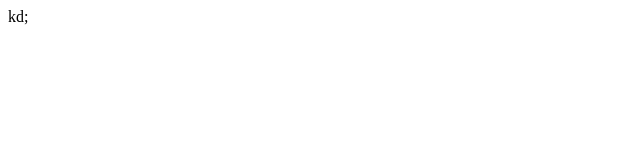
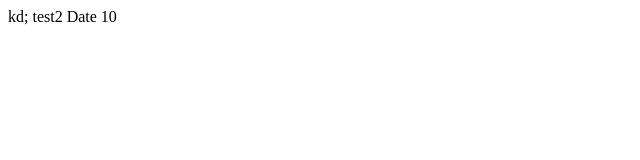
Before and after one commit to amnart28/amnart_32, a plain HTML site: page html/about.html in a window 1280 px wide. Shown: the full height of the page, 0-640 px from the left. Drawn offline with Linux system fonts and the light colour scheme.

Commit message:
nart2 edit about

```diff
--- a/html/about.html
+++ b/html/about.html
@@ -2,6 +2,7 @@
     <head>
         <body>
             kd;
+            test2 Date 10
         </body>
     </head>
 </html>
```
